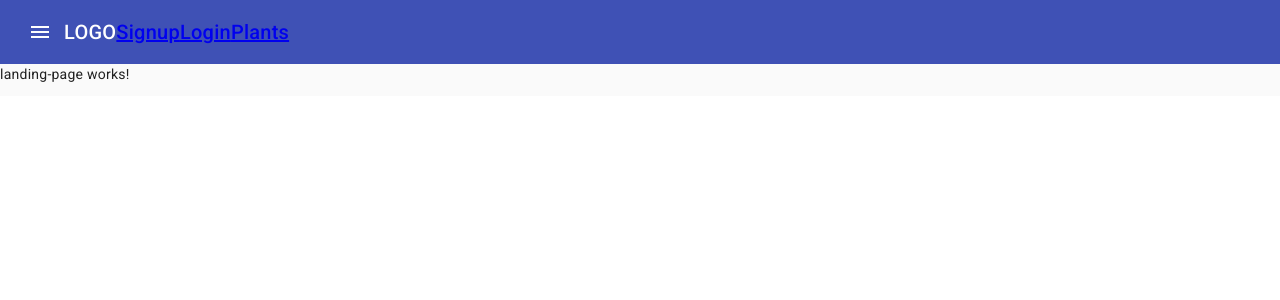
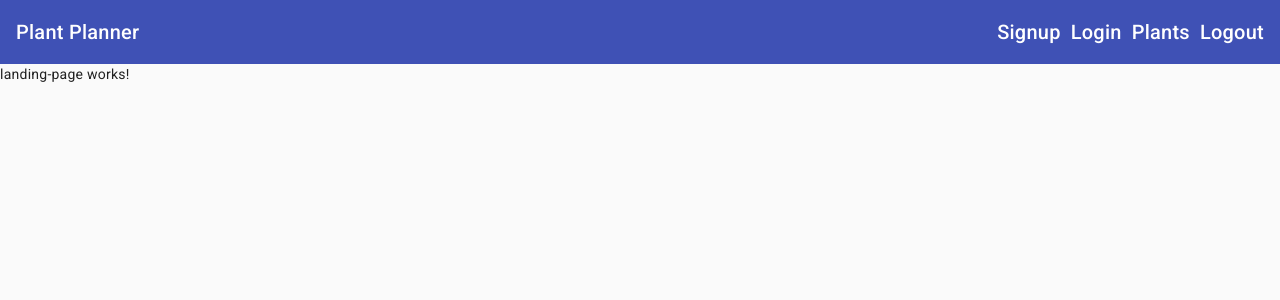
Before and after one commit to Osama-cs/Running-Records, an Angular app: page / in a window 1280 px wide. Shown: the top 300 px of the page. Built offline with nearby package versions, Linux system fonts and the light colour scheme.

Commit message:
Finished up basic versions of sidenav and toolbar

```diff
--- a/src/app/app.component.css
+++ b/src/app/app.component.css
@@ -0,0 +1,28 @@
+mat-mat-sidenav-content, mat-sidenav-container, mat-sidenav{
+    height: 100%;
+}
+
+mat-sidenav {
+    width: 200px;
+}
+
+a {
+    text-decoration: none;
+    color: white;
+}
+
+a:hover,
+a:active{
+    color: lightsteelblue;
+}
+
+.nav-items{
+    list-style: none;
+    padding: 0;
+    margin: 0;
+}
+
+.nav-text{
+   display: inline-block;
+   padding-left: 6px;
+}
--- a/src/app/app.component.html
+++ b/src/app/app.component.html
@@ -1,16 +1,44 @@
 <mat-sidenav-container>
   <mat-sidenav #sidenav role="navigation">
-    <p>Hello :3</p>
+    <mat-nav-list>
+      <a mat-list-item [routerLink]="['/signup']" (click)="sidenav.close()">
+        <mat-icon>app_registration</mat-icon>
+        <span class="nav-text">Signup</span>
+      </a>
+      <a mat-list-item [routerLink]="['/login']" (click)="sidenav.close()">
+        <mat-icon>login</mat-icon>
+        <span class="nav-text">Login</span>
+      </a>
+      <a mat-list-item [routerLink]="['/plant']" (click)="sidenav.close()">
+        <mat-icon>yard</mat-icon>
+        <span class="nav-text">Plants</span>
+      </a>
+      <mat-list-item>
+        <button mat-icon-button (click)="sidenav.close()">
+          <mat-icon>logout</mat-icon>
+          <span class="nav-item">Logout</span>
+        </button>
+      </mat-list-item>
+    </mat-nav-list>
   </mat-sidenav>
   <mat-sidenav-content>
     <mat-toolbar color="primary">
-        <div><button mat-icon-button>
-            <mat-icon>menu</mat-icon>
-        </button></div>
-        <div>LOGO</div>
-        <a [routerLink]="['/signup']">Signup</a>
-        <a [routerLink]="['/login']">Login</a>
-        <a [routerLink]="['/plant']">Plants</a>
+      <div fxHide.gt-xs>
+        <button mat-icon-button (click)="sidenav.toggle()">
+          <mat-icon>menu</mat-icon>
+        </button>
+      </div>
+      <div>
+        <a [routerLink]="['/']">Plant Planner</a>
+      </div>
+      <div fxFlex fxLayout fxLayoutAlign="flex-end" fxHide.xs>
+        <ul fxLayout fxLayoutGap="10px" class="nav-items">
+          <li><a [routerLink]="['/signup']">Signup</a></li>
+          <li><a [routerLink]="['/login']">Login</a></li>
+          <li><a [routerLink]="['/plant']">Plants</a></li>
+          <li><a>Logout</a></li>
+        </ul>
+      </div>
     </mat-toolbar>
     <main>
       <router-outlet></router-outlet>
--- a/src/app/material.module.ts
+++ b/src/app/material.module.ts
@@ -5,6 +5,7 @@ import { MatInputModule } from '@angular/material/input';
 import { MatFormFieldModule } from '@angular/material/form-field';
 import { MatSidenavModule } from '@angular/material/sidenav';
 import { MatToolbarModule } from '@angular/material/toolbar';
+import { MatListModule } from '@angular/material/list';
 
 @NgModule({
   imports: [
@@ -14,6 +15,7 @@ import { MatToolbarModule } from '@angular/material/toolbar';
     MatFormFieldModule,
     MatSidenavModule,
     MatToolbarModule,
+    MatListModule,
   ],
   exports: [
     MatButtonModule,
@@ -22,6 +24,7 @@ import { MatToolbarModule } from '@angular/material/toolbar';
     MatFormFieldModule,
     MatSidenavModule,
     MatToolbarModule,
+    MatListModule,
   ],
 })
 export class MaterialModule {}
```
